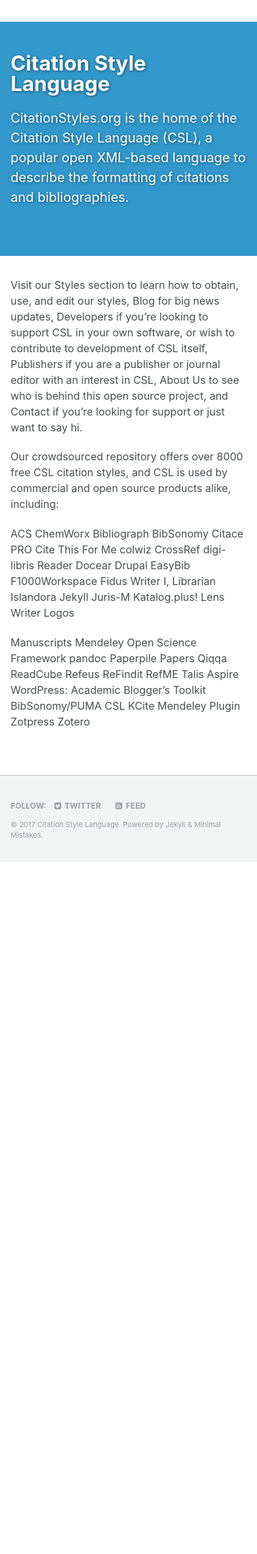
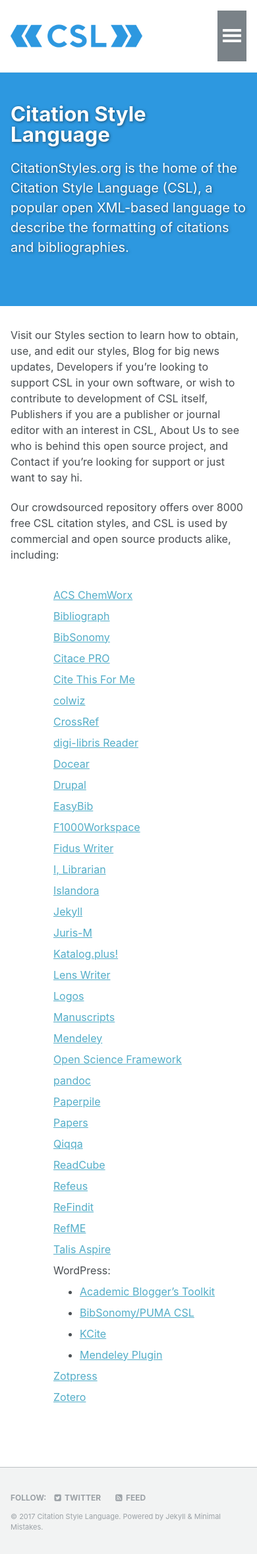
Before and after one commit to citation-style-language/citation-style-language.github.io, a Jekyll site: the page built from _pages/home.md, in a window 390 px wide. Shown: the whole page at 66% size. Built offline with Jekyll 4.4.1, drawn with Linux system fonts in a browser that asks for light colours; before the commit the page ends 1307 px from its top, so only the background shows below that; some of the changed lines change nothing that is shown.

Commit message:
new multicolumn module, responsive logo, style tweaks

```diff
--- a/_includes/masthead.html
+++ b/_includes/masthead.html
@@ -5,7 +5,7 @@
         <button><div class="navicon"></div></button>
         <ul class="visible-links">
           <!--<li class="masthead__menu-item masthead__menu-item--lg"><a href="{{ '/' | absolute_url }}">{{ site.title }}</a></li>-->
-          <li class="masthead__menu-item masthead__menu-item--lg"><a href="{{ '/' | absolute_url }}"><img src="http://citationstyles.org/downloads/cropped-csl-logo-600-bordered.png" style="max-width: 300px;"></a></li>
+          <li class="masthead__menu-item masthead__menu-item--lg"><a href="{{ '/' | absolute_url }}"><img src="/assets/img/cropped-csl-logo-600-bordered.png" id="csl-logo"></a></li>
           {% for link in site.data.navigation.main %}
             {% if link.url contains 'http' %}
               {% assign domain = '' %}
--- /dev/null
+++ b/_includes/multicolumn_list
@@ -0,0 +1,30 @@
+<article class="multicolumn_list">
+	<ul>
+		{% for item in page.multicolumn_list %}
+		<li class="item">
+			{% if item.url %}
+			<a href="{{ item.url }}">
+			{% endif %}
+			{{ item.title }}
+			{% if item.url %}
+			</a>
+			{% endif %}
+			{% if item.children %}
+			<ul>
+				{% for subitem in item.children %}
+				<li class="subitem">
+					{% if subitem.url %}
+					<a href="{{ subitem.url }}">
+					{% endif %}
+					{{ subitem.title }}
+					{% if subitem.url %}
+					</a>
+					{% endif %}
+				</li>
+				{% endfor %}
+			</ul>
+			{% endif %}
+		</li>
+		{% endfor %}
+	</ul>
+</article>
--- /dev/null
+++ b/_layouts/home.html
@@ -0,0 +1,23 @@
+---
+layout: default
+---
+
+{% if page.header.overlay_color or page.header.overlay_image or page.header.image %}
+  {% include page__hero.html %}
+{% endif %}
+
+<div id="main" role="main">
+  <article class="splash" itemscope itemtype="http://schema.org/CreativeWork">
+    {% if page.title %}<meta itemprop="headline" content="{{ page.title | markdownify | strip_html | strip_newlines | escape_once }}">{% endif %}
+    {% if page.excerpt %}<meta itemprop="description" content="{{ page.excerpt | markdownify | strip_html | strip_newlines | escape_once }}">{% endif %}
+    {% if page.date %}<meta itemprop="datePublished" content="{{ page.date | date: "%B %d, %Y" }}">{% endif %}
+    {% if page.modified %}<meta itemprop="dateModified" content="{{ page.modified | date: "%B %d, %Y" }}">{% endif %}
+
+    <section class="page__content" itemprop="text">
+      {{ content }}
+    </section>
+  </article>
+  {% if page.multicolumn_list %}
+    {% include multicolumn_list %}
+  {% endif %}
+</div>
--- a/_pages/home.md
+++ b/_pages/home.md
@@ -1,54 +1,92 @@
 ---
 permalink: /
-layout: splash
+layout: home
 author_profile: true
 title: Citation Style Language
 excerpt: CitationStyles.org is the home of the Citation Style Language (CSL), a popular open XML-based language to describe the formatting of citations and bibliographies.
 header:
-  overlay_color: "#39c"
+  overlay_color: "#2d98e0"
+multicolumn_list:
+  - title: ACS ChemWorx
+    url: /
+  - title: Bibliograph
+    url: /
+  - title: BibSonomy
+    url: /
+  - title: Citace PRO
+    url: /
+  - title: Cite This For Me
+    url: /
+  - title: colwiz
+    url: /
+  - title: CrossRef
+    url: /
+  - title: digi-libris Reader
+    url: /
+  - title: Docear
+    url: /
+  - title: Drupal
+    url: /
+  - title: EasyBib
+    url: /
+  - title: F1000Workspace
+    url: /
+  - title: Fidus Writer
+    url: /
+  - title: I, Librarian
+    url: /
+  - title: Islandora
+    url: /
+  - title: Jekyll
+    url: /
+  - title: Juris-M
+    url: /
+  - title: Katalog.plus!
+    url: /
+  - title: Lens Writer
+    url: /
+  - title: Logos
+    url: /
+  - title: Manuscripts
+    url: /
+  - title: Mendeley
+    url: /
+  - title: Open Science Framework
+    url: /
+  - title: pandoc
+    url: /
+  - title: Paperpile
+    url: /
+  - title: Papers
+    url: /
+  - title: Qiqqa
+    url: /
+  - title: ReadCube
+    url: /
+  - title: Refeus
+    url: /
+  - title: ReFindit
+    url: /
+  - title: RefME
+    url: /
+  - title: Talis Aspire
+    url: /
+  - title: "WordPress:"
+    children:
+      - title: Academic Blogger’s Toolkit
+        url: /
+      - title: BibSonomy/PUMA CSL
+        url: /
+      - title: KCite
+        url: /
+      - title: Mendeley Plugin
+        url: /
+  - title: Zotpress
+    url: /
+  - title: Zotero
+    url: /
 ---
 
 Visit our Styles section to learn how to obtain, use, and edit our styles, Blog for big news updates, Developers if you’re looking to support CSL in your own software, or wish to contribute to development of CSL itself, Publishers if you are a publisher or journal editor with an interest in CSL, About Us to see who is behind this open source project, and Contact if you’re looking for support or just want to say hi.
 
 Our crowdsourced repository offers over 8000 free CSL citation styles, and CSL is used by commercial and open source products alike, including:
-
-ACS ChemWorx
-Bibliograph
-BibSonomy
-Citace PRO
-Cite This For Me
-colwiz
-CrossRef
-digi-libris Reader
-Docear
-Drupal
-EasyBib
-F1000Workspace
-Fidus Writer
-I, Librarian
-Islandora
-Jekyll
-Juris-M
-Katalog.plus!
-Lens Writer
-Logos
-
-Manuscripts
-Mendeley
-Open Science Framework
-pandoc
-Paperpile
-Papers
-Qiqqa
-ReadCube
-Refeus
-ReFindit
-RefME
-Talis Aspire
-WordPress:
-Academic Blogger’s Toolkit
-BibSonomy/PUMA CSL
-KCite
-Mendeley Plugin
-Zotpress
-Zotero
--- /dev/null
+++ b/_sass/_csl.scss
@@ -0,0 +1,33 @@
+#csl-logo {
+	max-width: 150px;
+
+	@include breakpoint($x-small) {
+		max-width: 200px;
+	}
+
+	@include breakpoint($small) {
+		max-width: 300px;
+	}
+}
+
+.multicolumn_list {
+
+    padding: 0 25px;
+	-webkit-columns: 3 200px;
+	-moz-columns: 3 200px;
+	columns: 3 200px;
+	-webkit-column-gap: 2em;
+	-moz-column-gap: 2em;
+	column-gap: 2em;
+
+	margin-bottom: 30px;
+
+	li.item {
+		list-style: none;
+	}
+
+	li.subitem {
+			list-style: disc;
+	}
+
+}
--- a/_sass/_navigation.scss
+++ b/_sass/_navigation.scss
@@ -226,6 +226,9 @@
 
     a {
       position: relative;
+    }
+
+    li:not(:first-child) a {
 
       &:before {
         content: "";
@@ -247,6 +250,7 @@
             -ms-transform: scaleX(1);
                 transform: scaleX(1); /* reveal*/
       }
+
     }
   }
 
--- a/_sass/_variables.scss
+++ b/_sass/_variables.scss
@@ -101,6 +101,7 @@
    Breakpoints
    ========================================================================== */
 
+$x-small                    : 375px !default;
 $small                      : 600px !default;
 $medium                     : 768px !default;
 $medium-wide                : 900px !default;
--- a/assets/css/main.scss
+++ b/assets/css/main.scss
@@ -77,3 +77,9 @@
 @import "archive";
 @import "sidebar";
 @import "print";
+
+/*
+   CSL specific
+   ========================================================================== */
+
+@import "csl";
```
